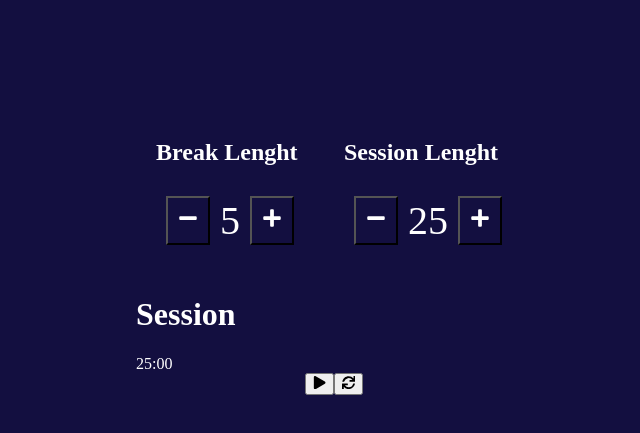
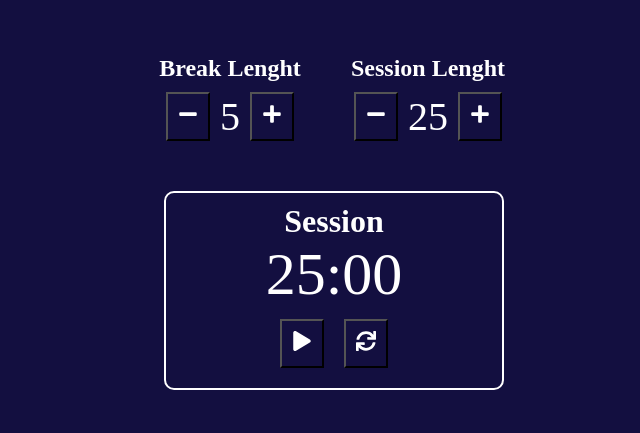
Before and after one commit to cvilla714/pomodoro-clock, a React (Create React App) app: page / in a window 1280 px wide. Shown: the part 153-586 px from the top of the page, without its empty margins (306-946 px from the left). Built offline with nearby package versions, Linux system fonts and the light colour scheme.

Commit message:
added styled to the buttons and clock-conatiner

```diff
--- a/src/index.css
+++ b/src/index.css
@@ -21,10 +21,19 @@ body {
   justify-content: center;
   align-items: center;
   min-height: 100vh;
+  text-align: center;
 }
 
 code {
   font-family: source-code-pro, Menlo, Monaco, Consolas, "Courier New", monospace;
+}
+
+button {
+  background-color: transparent;
+  color: var(--primary-white);
+  font-size: 1.25rem;
+  padding: 0.625rem;
+  margin: 0.625rem;
 }
 
 .flex {
@@ -34,21 +43,33 @@ code {
 }
 
 .timer-container {
-  margin: 1.25rem;
+  margin: -3.125rem 1.25rem 1.25rem;
+}
+
+.timer-container h2 {
+  margin: 0;
 }
 
 .actions-wrapper {
-}
-
-.actions-wrapper button {
-  background-color: transparent;
-  color: var(--primary-white);
-  font-size: 1.25rem;
-  padding: 0.625rem;
-  margin: 0.625rem;
 }
 
 .actions-wrapper span {
   font-size: 2.5rem;
   maring: 0 0.625rem;
 }
+
+.clock-container {
+  border: 0.125rem solid var(--primary-white);
+  border-radius: 0.625rem;
+  display: inline-block;
+  padding: 0.625rem 6.25rem;
+  margin-top: 1.25rem;
+}
+
+.clock-container h1 {
+  margin: 0;
+}
+
+.clock-container span {
+  font-size: 3.75rem;
+}
```
